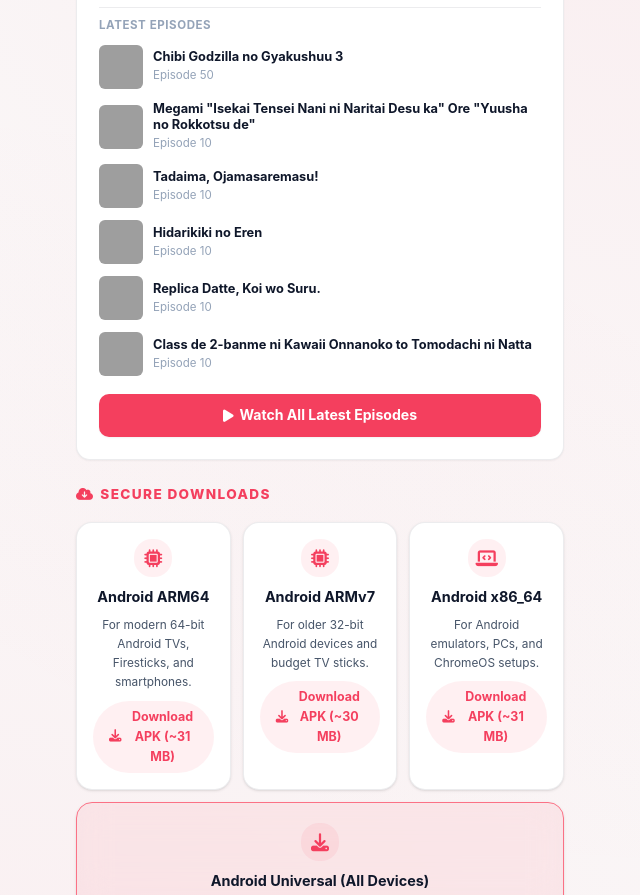
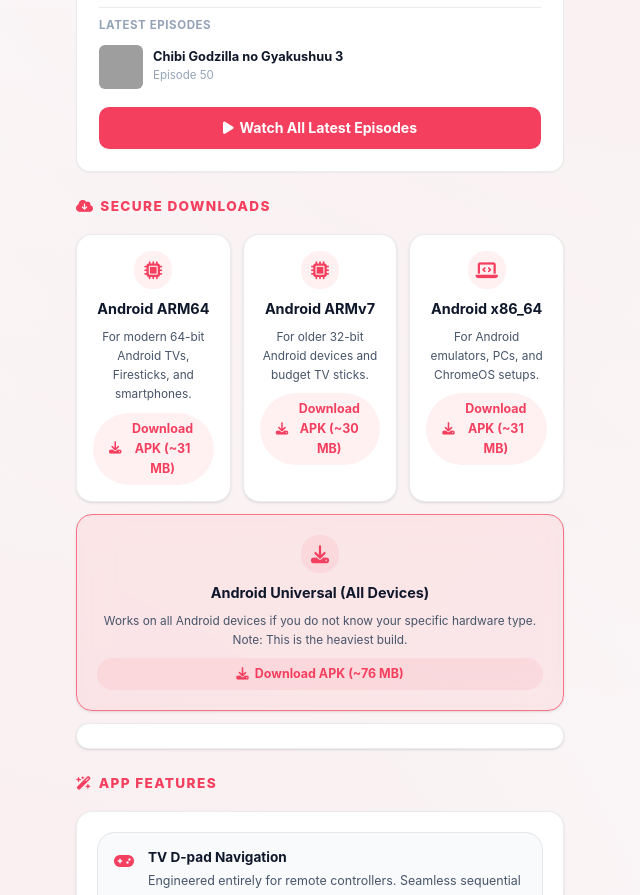
Before and after one commit to AnimePaheTV/animepahetv.github.io, a website: page index.html in a window 1280 px wide. Shown: the part 970-1865 px from the top of the page, without its empty margins (320-960 px from the left). Drawn offline with Linux system fonts and the light colour scheme; grey boxes are pictures that could not be loaded.

Commit message:
promo update 2026-06-09T17:00

```diff
--- a/promo.html
+++ b/promo.html
@@ -1,7 +1,7 @@
 <!--
   DYNAMIC PROMO CARD (Auto-generated daily)
   =========================================
-  Generated at 2026-06-09 11:44 UTC.
+  Generated at 2026-06-09 17:00 UTC.
   Do not edit manually.
 -->
 <div class="promo-card">
@@ -21,36 +21,6 @@
                 <div style="font-weight:700;font-size:0.8rem;line-height:1.3;color:var(--text)">Chibi Godzilla no Gyakushuu 3</div>
                 <div style="font-size:0.72rem;color:var(--text-muted)">Episode 50</div>
             </div>
-        </div>        <div style="display:flex;align-items:center;gap:10px;padding:6px 0">
-            <img src="https://s4.anilist.co/file/anilistcdn/media/anime/cover/small/bx206951-qiHcrw7pwzuq.jpg" alt="Megami &quot;Isekai Tensei Nani ni Naritai Desu ka&quot; Ore &quot;Yuusha no Rokkotsu de&quot;" style="width:44px;height:44px;object-fit:cover;border-radius:6px;flex-shrink:0" loading="lazy">
-            <div style="flex:1;min-width:0">
-                <div style="font-weight:700;font-size:0.8rem;line-height:1.3;color:var(--text)">Megami &quot;Isekai Tensei Nani ni Naritai Desu ka&quot; Ore &quot;Yuusha no Rokkotsu de&quot;</div>
-                <div style="font-size:0.72rem;color:var(--text-muted)">Episode 10</div>
-            </div>
-        </div>        <div style="display:flex;align-items:center;gap:10px;padding:6px 0">
-            <img src="https://s4.anilist.co/file/anilistcdn/media/anime/cover/small/bx202985-lyp5TYpTnqSg.jpg" alt="Tadaima, Ojamasaremasu!" style="width:44px;height:44px;object-fit:cover;border-radius:6px;flex-shrink:0" loading="lazy">
-            <div style="flex:1;min-width:0">
-                <div style="font-weight:700;font-size:0.8rem;line-height:1.3;color:var(--text)">Tadaima, Ojamasaremasu!</div>
-                <div style="font-size:0.72rem;color:var(--text-muted)">Episode 10</div>
-            </div>
-        </div>        <div style="display:flex;align-items:center;gap:10px;padding:6px 0">
-            <img src="https://s4.anilist.co/file/anilistcdn/media/anime/cover/small/bx158036-KfXv0BFBUsWl.jpg" alt="Hidarikiki no Eren" style="width:44px;height:44px;object-fit:cover;border-radius:6px;flex-shrink:0" loading="lazy">
-            <div style="flex:1;min-width:0">
-                <div style="font-weight:700;font-size:0.8rem;line-height:1.3;color:var(--text)">Hidarikiki no Eren</div>
-                <div style="font-size:0.72rem;color:var(--text-muted)">Episode 10</div>
-            </div>
-        </div>        <div style="display:flex;align-items:center;gap:10px;padding:6px 0">
-            <img src="https://s4.anilist.co/file/anilistcdn/media/anime/cover/small/bx186744-nFH4y2slUrO4.jpg" alt="Replica Datte, Koi wo Suru." style="width:44px;height:44px;object-fit:cover;border-radius:6px;flex-shrink:0" loading="lazy">
-            <div style="flex:1;min-width:0">
-                <div style="font-weight:700;font-size:0.8rem;line-height:1.3;color:var(--text)">Replica Datte, Koi wo Suru.</div>
-                <div style="font-size:0.72rem;color:var(--text-muted)">Episode 10</div>
-            </div>
-        </div>        <div style="display:flex;align-items:center;gap:10px;padding:6px 0">
-            <img src="https://s4.anilist.co/file/anilistcdn/media/anime/cover/small/bx169580-nXxpmqu6UVux.jpg" alt="Class de 2-banme ni Kawaii Onnanoko to Tomodachi ni Natta" style="width:44px;height:44px;object-fit:cover;border-radius:6px;flex-shrink:0" loading="lazy">
-            <div style="flex:1;min-width:0">
-                <div style="font-weight:700;font-size:0.8rem;line-height:1.3;color:var(--text)">Class de 2-banme ni Kawaii Onnanoko to Tomodachi ni Natta</div>
-                <div style="font-size:0.72rem;color:var(--text-muted)">Episode 10</div>
-            </div>
         </div>        </div>
     </a>
     <a href="#download" class="promo-btn" style="margin-top:12px"><i aria-hidden="true" class="fa-solid fa-play"></i> Watch All Latest Episodes</a>
```
Also changed, not shown: 1 other file.
